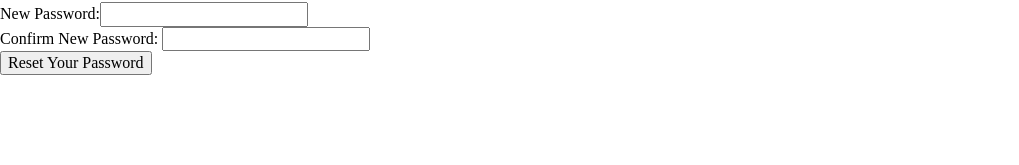
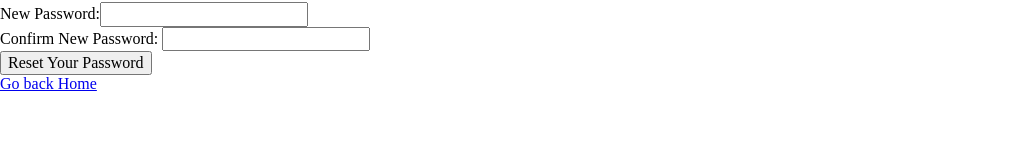
Before and after one commit to Haz-git/easy_login, a React (Create React App) app in the folder frontend/: page /resetpassword/1 in a window 1280 px wide. Shown: the part 125-290 px from the top of the page, without its empty margins (0-1019 px from the left). Built offline with nearby package versions, Linux system fonts and the light colour scheme.

Commit message:
Completed PW change featuregit add .

```diff
--- a/frontend/src/components/ResetPassword.js
+++ b/frontend/src/components/ResetPassword.js
@@ -1,6 +1,7 @@
 import React, { useEffect } from 'react';
 import { reduxForm, Field } from 'redux-form';
 import { Link, useParams } from 'react-router-dom';
+import api from '../apis';
 import history from '../history';
 
 const ResetPassword = ({ handleSubmit }) => {
@@ -11,10 +12,10 @@ const ResetPassword = ({ handleSubmit }) => {
     const handleOnSubmit = formValues => {
         //Temp:
         console.log(formValues);
-
-
+        api.patch(`/resetpassword/${token}`, {...formValues});
+        console.log('Password Updated');
         //If task is completed: push user to the main page--
-
+        history.push('/');
     }
 
     return (
@@ -34,6 +35,7 @@ const ResetPassword = ({ handleSubmit }) => {
                     <button type="submit">Reset Your Password</button>
                 </div>
             </form>
+            <Link to='/'>Go back Home</Link>
         </div>
     )
 }
```
